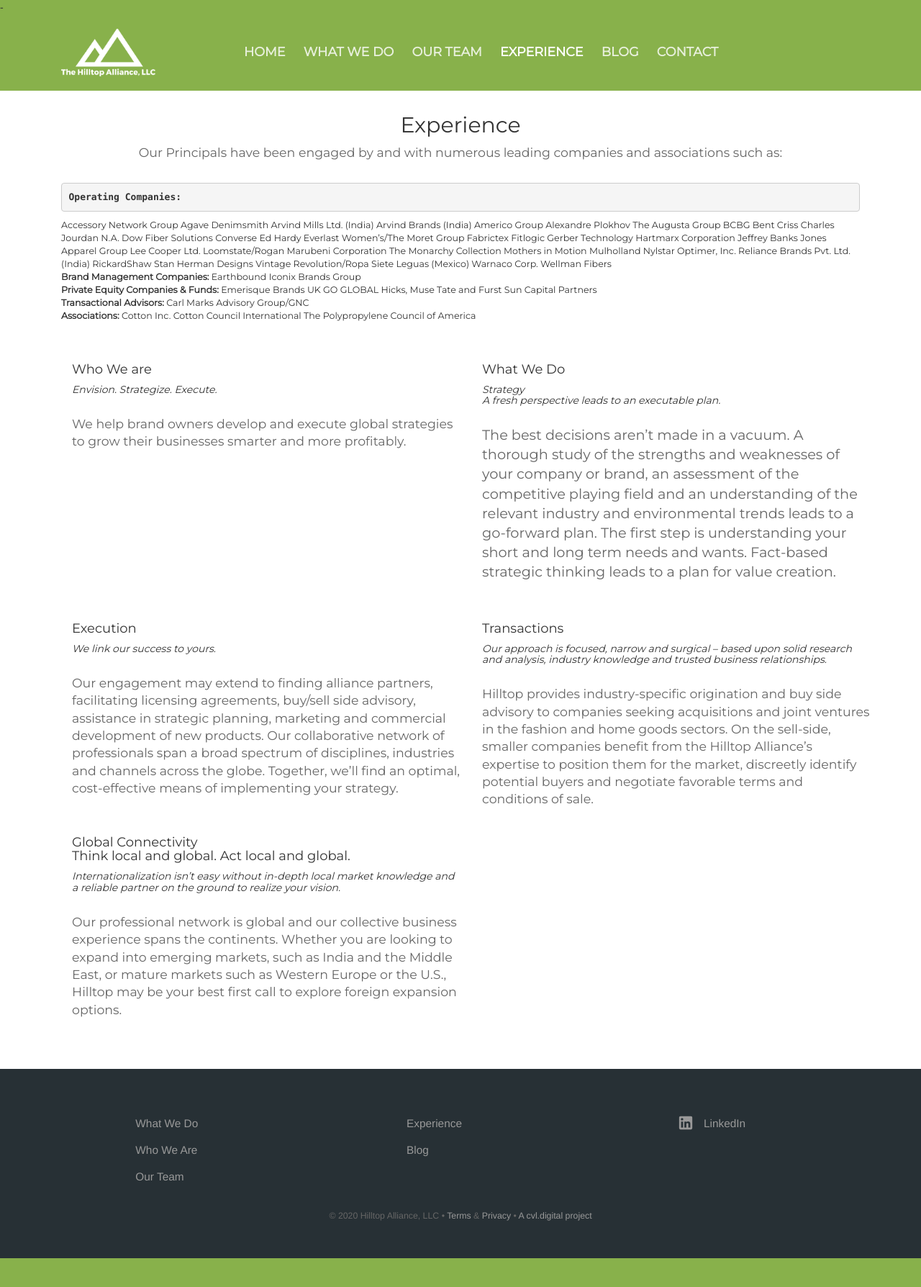
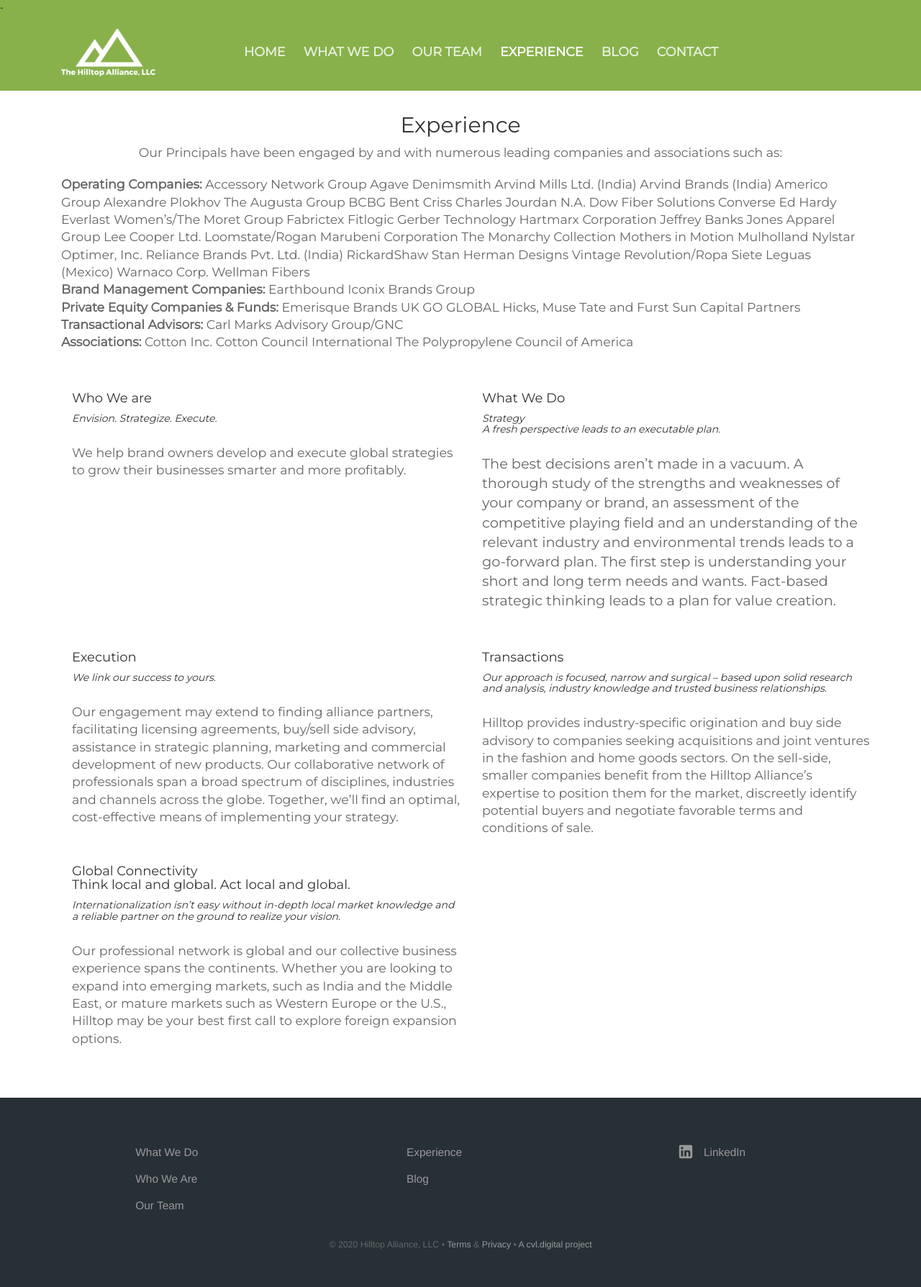
Before and after one commit to Freelance-Repos/Hilltop-Alliance, a Jekyll site: the page built from clients.html, in a window 1280 px wide. Shown: the whole page at 72% size. Built offline with Jekyll 4.4.1, drawn with Linux system fonts in a browser that asks for light colours; before the commit the page ends 1748 px from its top, so only the background shows below that.

```diff
--- a/clients.html
+++ b/clients.html
@@ -6,7 +6,7 @@ description: 'Our Principals have been engaged by and with numerous leading comp
 <section>
 <!-- Companies listed below, before the container -->
 <p>
-<pre><b>Operating Companies: </b></pre>
+<b>Operating Companies: </b>
 Accessory Network Group
 Agave Denimsmith
 Arvind Mills Ltd. (India)
```
